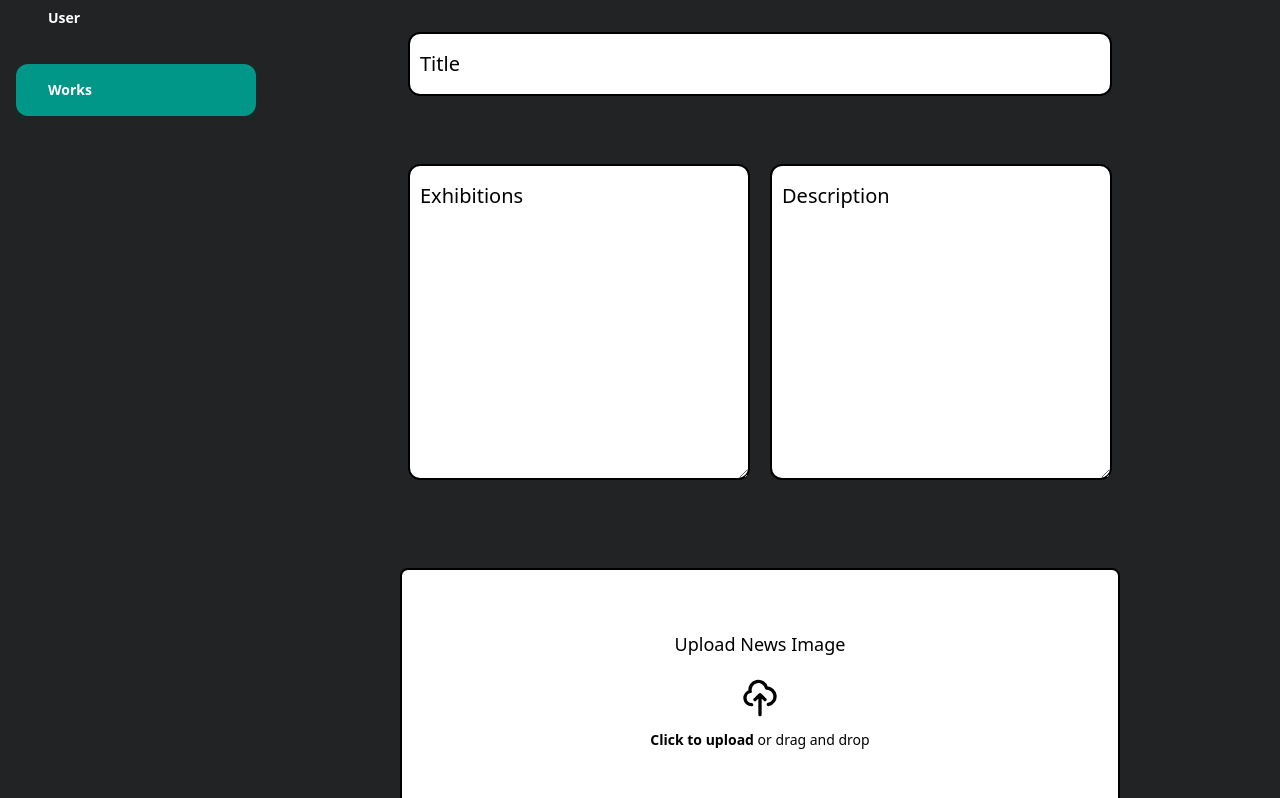
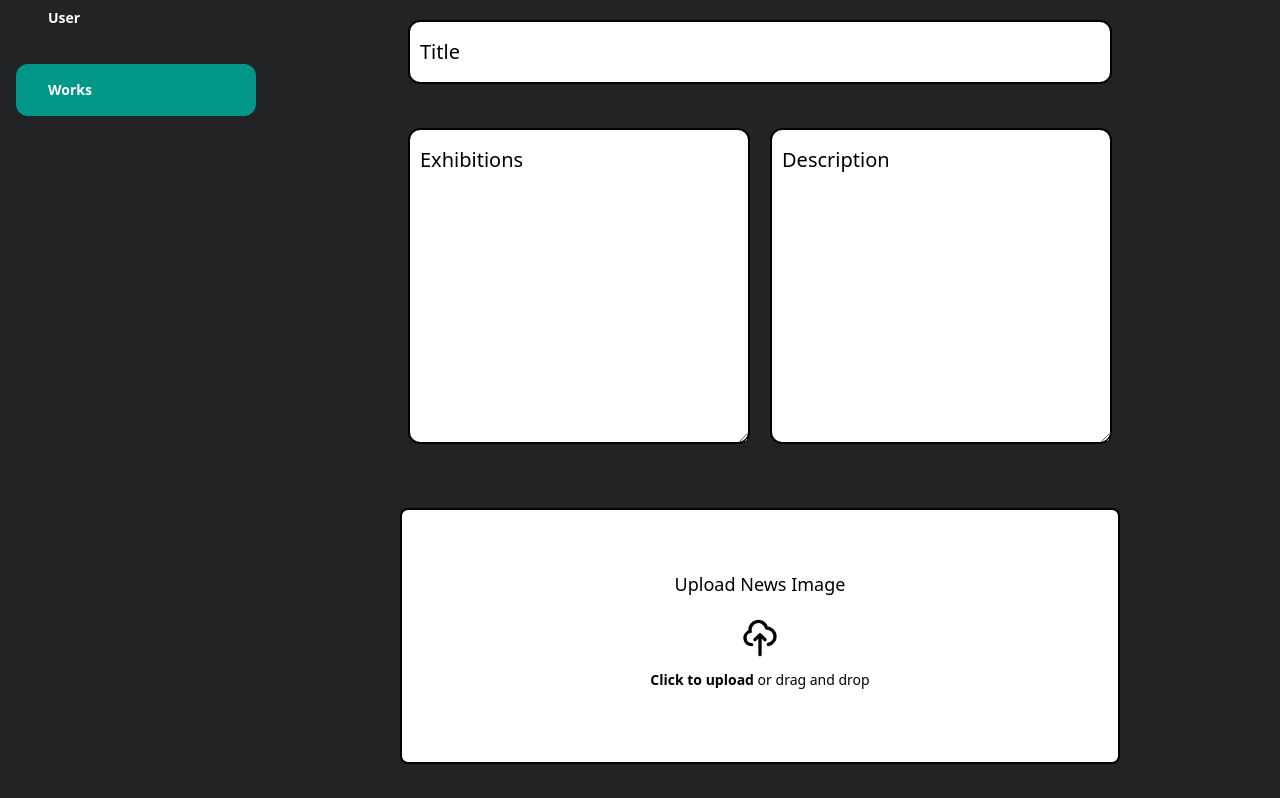
Before and after one commit to yafet-123/personal_website, a Next.js app: page /Admin/Works in a window 1280 px wide. Shown: the part 280-1078 px from the top of the page. Built offline with nearby package versions, Linux system fonts and the light colour scheme; no server answers; the database is empty.

Commit message:
adding works page for admin

```diff
--- a/app/Admin/Works/page.tsx
+++ b/app/Admin/Works/page.tsx
@@ -8,7 +8,7 @@ import { usePathname, useRouter } from "next/navigation";
 
 const WorksCardList = ({ data }) => {
   return (
-    <div className="mt-16 prompt_layout">
+    <div className="mt-16 grid grid-cols-1 md:grid-cols-2 lg:grid-cols-3 gap-5">
       {data.map((data) => (
         <Display key={data._id} Works={data} />
       ))}
--- a/components/Admin/Works/Form.tsx
+++ b/components/Admin/Works/Form.tsx
@@ -28,7 +28,7 @@ const Form = ({
         onSubmit={handleSubmit}
         className="mt-10 w-full flex flex-col gap-7 glassmorphism"
       >
-        <div className="flex flex-col my-5 w-full px-2">
+        <div className="flex flex-col my-2 w-full px-2">
           <div className="relative flex-1">
             <input
               id="title"
@@ -48,7 +48,7 @@ const Form = ({
           </div>
         </div>
 
-        <div className="grid grid-cols-1 lg:grid-cols-2 gap-5 my-5 px-2">
+        <div className="grid grid-cols-1 lg:grid-cols-2 gap-5 my-2 px-2">
           <div className="relative mb-5">
             <textarea
               id="exhibitions"
@@ -92,7 +92,7 @@ const Form = ({
           </div>
         </div>
 
-        <div className="grid grid-cols-1 gap-5 my-5">
+        <div className="grid grid-cols-1 gap-5 my-2">
           <div className="flex items-center justify-center w-full">
             <label
               htmlFor="dropzone-file"
```
